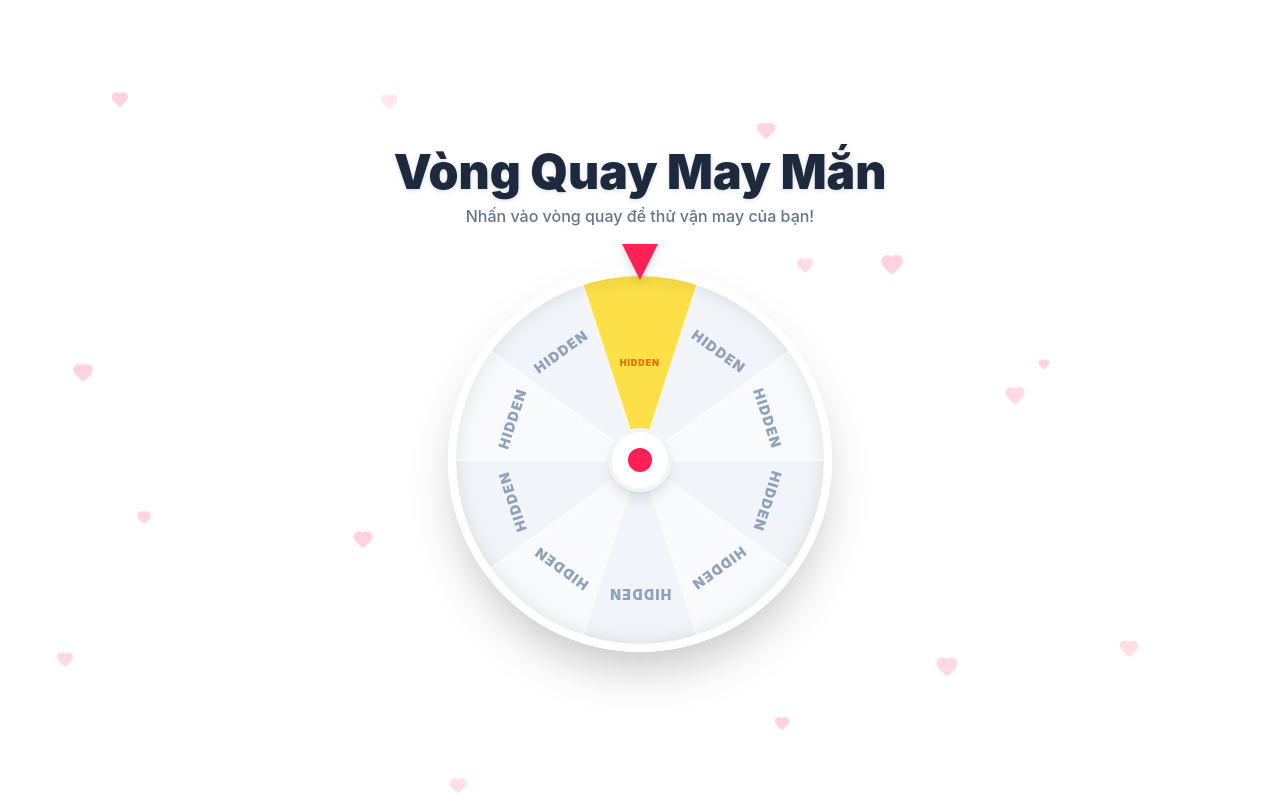
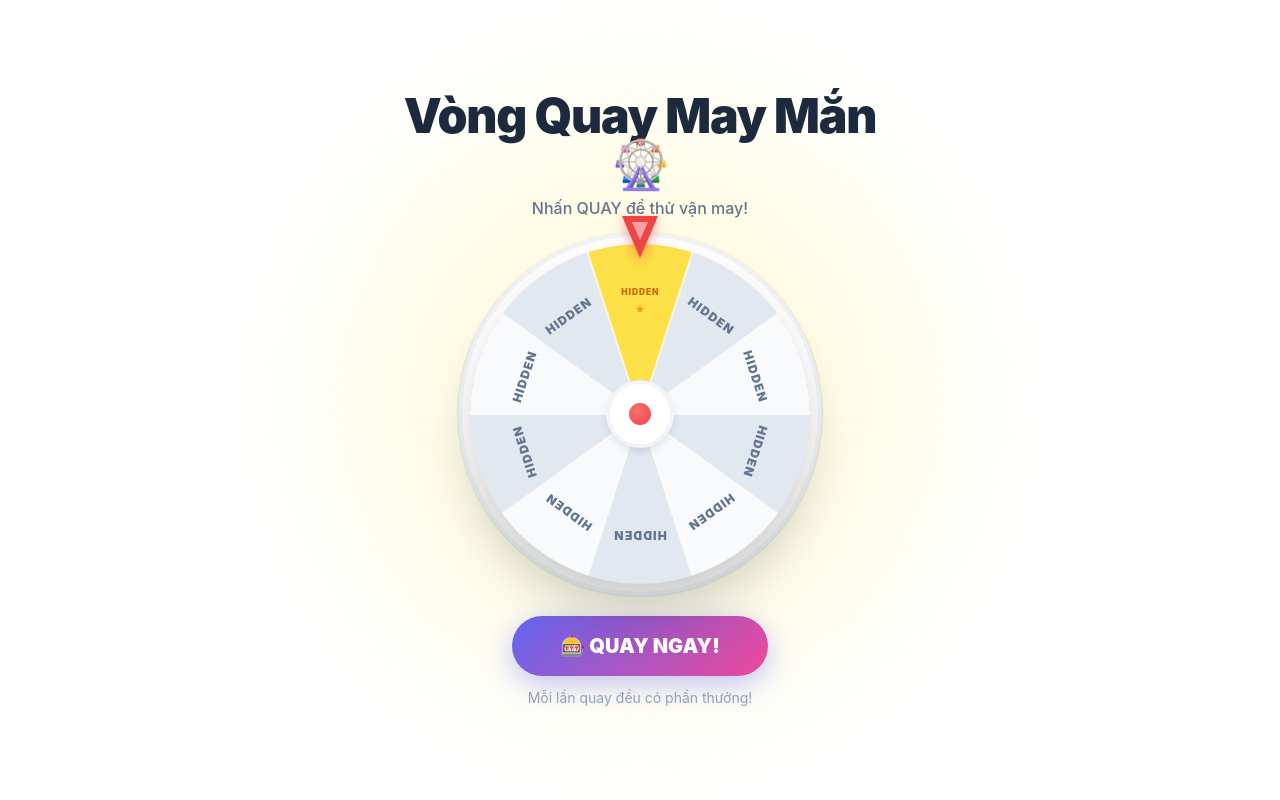
Before and after one commit to FIRaci/foru3, a React (Vite) app: page / in a window 1280 px wide. Built offline with nearby package versions, Linux system fonts and the light colour scheme.

Commit message:
Enhance wheel animation and visuals

```diff
--- a/src/App.tsx
+++ b/src/App.tsx
@@ -1,224 +1,399 @@
-import { useState, useRef } from 'react';
+import { useState, useRef, useCallback } from 'react';
 import gsap from 'gsap';
 import confetti from 'canvas-confetti';
-import { Gift, Heart, Sparkles } from 'lucide-react';
+import { Sparkles, RotateCcw } from 'lucide-react';
 import { motion, AnimatePresence } from 'motion/react';
 
+// ─── Constants ─────────────────────────────────────────────────────────────
+const SLICES = 10;
+const TARGET_INDEX = 0; // ô vàng luôn thắng
+const SLICE_DEG = 360 / SLICES; // 36° mỗi ô
+const MIN_SPINS = 7; // vòng tối thiểu trước khi dừng
+
+// Slice center trong conic-gradient(from -18deg, ...):
+// Slice i bắt đầu từ (-18 + i*36)deg, center = (-18 + i*36 + 18) = i*36 deg
+// Pointer ở top = 0° → để slice TARGET_INDEX dừng ở top:
+// net rotation sau khi GSAP = 0° (mod 360) → wheel ở đúng vị trí ban đầu
+// => finalAngle = N * 360 (luôn thắng slice 0)
+
+function getWinningFinalRotation(currentGsapRotation: number): number {
+  // làm tròn về bội số 360° gần nhất phía trên currentGsapRotation
+  const alreadySpun = Math.abs(currentGsapRotation);
+  const base = Math.ceil(alreadySpun / 360) * 360;
+  const target = base + MIN_SPINS * 360;
+  return target; // luôn dừng tại rotation % 360 === 0 → ô vàng (slice 0) dưới pointer
+}
+
+// ─── Slice colors & labels ─────────────────────────────────────────────────
+const SLICE_DATA = Array.from({ length: SLICES }, (_, i) => ({
+  index: i,
+  isTarget: i === TARGET_INDEX,
+  color: i === TARGET_INDEX ? '#fde047' : i % 2 === 0 ? '#f8fafc' : '#e2e8f0',
+  label: 'HIDDEN',
+}));
+
+const conicColors = SLICE_DATA.map(({ color }, i) =>
+  `${color} ${i * SLICE_DEG}deg ${(i + 1) * SLICE_DEG}deg`
+).join(', ');
+
+// ─── Component ──────────────────────────────────────────────────────────────
 export default function App() {
-  const [spinning, setSpinning] = useState(false);
-  const [showReward, setShowReward] = useState(false);
-  const [claimed, setClaimed] = useState(false);
-
+  const [phase, setPhase] = useState<'idle' | 'spinning' | 'winner' | 'claimed'>('idle');
   const wheelRef = useRef<HTMLDivElement>(null);
   const audioRef = useRef<HTMLAudioElement>(null);
+  const spinTweenRef = useRef<gsap.core.Tween | null>(null);
+  // Track cumulative GSAP rotation so reset stays consistent
+  const cumulativeRotation = useRef(0);
 
-  const SLICES = 10;
-  const TARGET_INDEX = 0; // Index 0 will be our yellow, smaller one
+  const spin = useCallback(() => {
+    if (phase !== 'idle') return;
+    setPhase('spinning');
 
-  // Create conic gradient string for the wheel background
-  // Offset by -18deg so that slice 0 is perfectly centered at the top
-  const conicColors = Array.from({ length: SLICES }).map((_, i) => {
-    const isTarget = i === TARGET_INDEX;
-    const color = isTarget ? '#fde047' : (i % 2 === 0 ? '#f8fafc' : '#f1f5f9');
-    return `${color} ${i * 36}deg ${(i + 1) * 36}deg`;
-  }).join(', ');
+    const finalRotation = getWinningFinalRotation(cumulativeRotation.current);
+    cumulativeRotation.current = finalRotation;
 
-  const spin = () => {
-    if (spinning || showReward) return;
-    setSpinning(true);
+    spinTweenRef.current = gsap.to(wheelRef.current, {
+      rotation: finalRotation,
+      duration: 7,
+      ease: 'power3.inOut',
+      onUpdate() {
+        // Add subtle wobble near the end (last 20% of duration)
+        const progress = this.progress();
+        if (progress > 0.82 && progress < 0.98) {
+          const wobble = Math.sin(progress * 120) * (1 - progress) * 3;
+          gsap.set(wheelRef.current, { skewX: wobble });
+        } else if (progress >= 0.98) {
+          gsap.set(wheelRef.current, { skewX: 0 });
+        }
+      },
+      onComplete: () => {
+        // Satisfying snap + bounce
+        gsap.fromTo(
+          wheelRef.current,
+          { scaleX: 1.04, scaleY: 0.97 },
+          {
+            scaleX: 1, scaleY: 1,
+            duration: 0.5,
+            ease: 'elastic.out(1.2, 0.4)',
+            onComplete: () => {
+              setPhase('winner');
+              triggerWin();
+            }
+          }
+        );
+      },
+    });
+  }, [phase]);
 
-    const spins = 6;
-    const finalRotation = 360 * spins;
+  const triggerWin = () => {
+    // Audio
+    if (audioRef.current) {
+      audioRef.current.currentTime = 0;
+      audioRef.current.volume = 0.6;
+      audioRef.current.play().catch(() => {});
+    }
 
-    gsap.to(wheelRef.current, {
-      rotation: finalRotation,
-      duration: 6,
-      ease: "power4.out",
-      onComplete: () => {
-        setSpinning(false);
-        setShowReward(true);
-        triggerWin();
-      }
-    });
+    // Confetti burst
+    const launch = (opts: confetti.Options) => confetti({ ...opts, zIndex: 9999 });
+
+    // Center burst
+    launch({ particleCount: 120, spread: 100, origin: { y: 0.5 }, colors: ['#fde047', '#ef4444', '#ec4899', '#3b82f6', '#10b981', '#ffffff'] });
+
+    // Continuous side cannons
+    const end = Date.now() + 3500;
+    const frame = () => {
+      launch({ particleCount: 7, angle: 55, spread: 65, origin: { x: 0, y: 0.75 }, colors: ['#fde047', '#ef4444', '#ec4899'] });
+      launch({ particleCount: 7, angle: 125, spread: 65, origin: { x: 1, y: 0.75 }, colors: ['#3b82f6', '#10b981', '#fde047'] });
+      if (Date.now() < end) requestAnimationFrame(frame);
+    };
+    frame();
+
+    // Hearts
+    launch({ particleCount: 30, spread: 80, origin: { y: 0.3 }, shapes: ['circle'], colors: ['#ec4899', '#f43f5e', '#fb7185'] });
   };
 
-  const triggerWin = () => {
-    // Play audio
-    if (audioRef.current) {
-      audioRef.current.volume = 0.5;
-      audioRef.current.play().catch(e => console.log("Audio play blocked", e));
-    }
-
-    // Confetti
-    const duration = 4000;
-    const end = Date.now() + duration;
-
-    const frame = () => {
-      confetti({
-        particleCount: 6,
-        angle: 60,
-        spread: 60,
-        origin: { x: 0, y: 0.8 },
-        colors: ['#fde047', '#ef4444', '#ec4899', '#3b82f6', '#10b981']
-      });
-      confetti({
-        particleCount: 6,
-        angle: 120,
-        spread: 60,
-        origin: { x: 1, y: 0.8 },
-        colors: ['#fde047', '#ef4444', '#ec4899', '#3b82f6', '#10b981']
-      });
-
-      if (Date.now() < end) {
-        requestAnimationFrame(frame);
-      }
-    };
-    frame();
+  const reset = () => {
+    setPhase('idle');
+    // Reset GSAP rotation to 0 without animating
+    gsap.set(wheelRef.current, { rotation: 0, skewX: 0, scaleX: 1, scaleY: 1 });
+    cumulativeRotation.current = 0;
   };
 
   return (
-    <div className="min-h-screen bg-white flex flex-col items-center justify-center font-sans overflow-hidden relative">
-      {/* Free clapping/cheering sound from mixkit */}
+    <div className="min-h-screen bg-white flex flex-col items-center justify-center font-sans overflow-hidden relative select-none">
+      {/* Ambient gradient glow behind wheel */}
+      <div className="absolute inset-0 pointer-events-none">
+        <div className="absolute top-1/2 left-1/2 -translate-x-1/2 -translate-y-1/2 w-[600px] h-[600px] rounded-full bg-yellow-100 opacity-40 blur-3xl" />
+      </div>
+
+      {/* Audio */}
       <audio ref={audioRef} src="https://assets.mixkit.co/active_storage/sfx/2013/2013-preview.mp3" preload="auto" />
 
-      {/* Floating Hearts for atmosphere */}
-      <div className="absolute inset-0 pointer-events-none opacity-20">
-         {Array.from({ length: 15 }).map((_, i) => (
-           <Heart
-             key={i}
-             className="absolute text-rose-500 animate-pulse"
-             style={{
-               top: `${Math.random() * 100}%`,
-               left: `${Math.random() * 100}%`,
-               transform: `scale(${Math.random() * 0.5 + 0.5})`,
-               animationDuration: `${Math.random() * 3 + 2}s`,
-               animationDelay: `${Math.random() * 2}s`
-             }}
-             fill="currentColor"
-           />
-         ))}
-      </div>
+      <AnimatePresence mode="wait">
+        {phase !== 'claimed' ? (
+          <motion.div
+            key="wheel-screen"
+            initial={{ opacity: 0, y: 24 }}
+            animate={{ opacity: 1, y: 0 }}
+            exit={{ opacity: 0, scale: 0.9, filter: 'blur(8px)' }}
+            transition={{ duration: 0.45 }}
+            className="flex flex-col items-center gap-6 z-10 w-full max-w-lg px-4"
+          >
+            {/* Title */}
+            <div className="text-center">
+              <h1 className="text-4xl md:text-5xl font-black text-slate-800 tracking-tight">
+                Vòng Quay May Mắn 🎡
+              </h1>
+              <p className="text-slate-500 mt-2 text-base font-medium">
+                {phase === 'idle' && 'Nhấn QUAY để thử vận may!'}
+                {phase === 'spinning' && 'Đang quay…'}
+                {phase === 'winner' && '🎉 Trúng rồi! Nhấn để nhận quà!'}
+              </p>
+            </div>
 
-      <AnimatePresence mode="wait">
-        {!showReward ? (
-          <motion.div
-            key="wheel"
-            initial={{ opacity: 0, scale: 0.9 }}
-            animate={{ opacity: 1, scale: 1 }}
-            exit={{ opacity: 0, scale: 1.1, filter: 'blur(10px)' }}
-            transition={{ duration: 0.5 }}
-            className="flex flex-col items-center z-10"
-          >
-            <h1 className="text-4xl md:text-5xl font-black text-slate-800 mb-2 drop-shadow-sm text-center">
-              Vòng Quay May Mắn
-            </h1>
-            <p className="text-slate-500 mb-10 font-medium">Nhấn vào vòng quay để thử vận may của bạn!</p>
+            {/* Wheel area */}
+            <div className="relative flex items-center justify-center">
 
-            <div className="relative w-80 h-80 md:w-96 md:h-96 cursor-pointer group" onClick={spin}>
-              {/* Pointer */}
-              <div className="absolute -top-6 left-1/2 -translate-x-1/2 w-0 h-0 border-l-[18px] border-r-[18px] border-t-[36px] border-l-transparent border-r-transparent border-t-rose-500 z-20 filter drop-shadow-lg"></div>
+              {/* Outer decorative ring */}
+              <div
+                className="absolute rounded-full"
+                style={{
+                  width: 'calc(100% + 24px)',
+                  height: 'calc(100% + 24px)',
+                  background: 'conic-gradient(#fde047, #ef4444, #3b82f6, #10b981, #ec4899, #fde047)',
+                  filter: 'blur(1px)',
+                  opacity: 0.4,
+                }}
+              />
+
+              {/* Pointer triangle */}
+              <div
+                className="absolute z-30"
+                style={{
+                  top: '-28px',
+                  left: '50%',
+                  transform: 'translateX(-50%)',
+                  width: 0, height: 0,
+                  borderLeft: '18px solid transparent',
+                  borderRight: '18px solid transparent',
+                  borderTop: '42px solid #ef4444',
+                  filter: 'drop-shadow(0 4px 6px rgba(239,68,68,0.5))',
+                }}
+              />
+              {/* Pointer highlight */}
+              <div
+                className="absolute z-30"
+                style={{
+                  top: '-22px',
+                  left: '50%',
+                  transform: 'translateX(-50%)',
+                  width: 0, height: 0,
+                  borderLeft: '8px solid transparent',
+                  borderRight: '8px solid transparent',
+                  borderTop: '18px solid rgba(255,255,255,0.5)',
+                }}
+              />
 
               {/* The Wheel */}
               <div
-                ref={wheelRef}
-                className="w-full h-full rounded-full shadow-2xl relative overflow-hidden border-8 border-white transition-transform duration-300 group-hover:scale-105"
+                className="relative cursor-pointer rounded-full overflow-hidden"
                 style={{
-                  background: `conic-gradient(from -18deg, ${conicColors})`,
-                  boxShadow: '0 25px 50px -12px rgba(0, 0, 0, 0.25), inset 0 0 20px rgba(0,0,0,0.1)'
+                  width: 340, height: 340,
+                  boxShadow: '0 30px 60px -10px rgba(0,0,0,0.25), 0 0 0 8px white, 0 0 0 12px #f1f5f9',
                 }}
+                onClick={spin}
               >
-                {/* Lines separating slices */}
-                {Array.from({ length: SLICES }).map((_, i) => (
-                   <div
-                     key={`line-${i}`}
-                     className="absolute top-0 left-1/2 w-[2px] h-1/2 bg-white/50 origin-bottom"
-                     style={{ transform: `translateX(-50%) rotate(${i * 36 + 18}deg)` }}
-                   ></div>
-                ))}
+                {/* Conic wheel disc */}
+                <div
+                  ref={wheelRef}
+                  className="w-full h-full rounded-full"
+                  style={{
+                    background: `conic-gradient(from -18deg, ${conicColors})`,
+                  }}
+                >
+                  {/* Divider lines */}
+                  {SLICE_DATA.map((_, i) => (
+                    <div
+                      key={`line-${i}`}
+                      className="absolute top-0 left-1/2 origin-bottom pointer-events-none"
+                      style={{
+                        width: 2, height: '50%',
+                        marginLeft: -1,
+                        background: 'rgba(255,255,255,0.7)',
+                        transform: `rotate(${i * SLICE_DEG - 18}deg)`,
+                        transformOrigin: 'bottom center',
+                        top: 0,
+                        left: '50%',
+                        position: 'absolute',
+                      }}
+                    />
+                  ))}
 
-                {/* Slices Text */}
-                {Array.from({ length: SLICES }).map((_, i) => {
-                  const isTarget = i === TARGET_INDEX;
-                  const rotation = i * 36;
-                  return (
-                    <div
-                      key={`text-${i}`}
-                      className="absolute top-0 left-0 w-full h-full origin-center flex justify-center pointer-events-none"
-                      style={{ transform: `rotate(${rotation}deg)` }}
-                    >
-                      <div className={`mt-8 md:mt-10 font-black uppercase tracking-widest ${
-                        isTarget
-                          ? 'text-amber-600 text-xs scale-75'
-                          : 'text-slate-400 text-sm'
-                      }`}>
-                        Hidden
+                  {/* Slice labels */}
+                  {SLICE_DATA.map(({ index, isTarget }) => {
+                    // center angle of slice i = i * 36° (because conic starts at -18deg, center at i*36)
+                    const angleDeg = index * SLICE_DEG;
+                    return (
+                      <div
+                        key={`label-${index}`}
+                        className="absolute inset-0 pointer-events-none"
+                        style={{ transform: `rotate(${angleDeg}deg)` }}
+                      >
+                        {/* Text positioned from top-center going downward */}
+                        <div
+                          className="absolute w-full flex flex-col items-center"
+                          style={{ top: '12%' }}
+                        >
+                          <span
+                            className={`font-black uppercase tracking-widest ${
+                              isTarget
+                                ? 'text-amber-700 text-[10px] opacity-80'
+                                : 'text-slate-500 text-xs'
+                            }`}
+                            style={{ transform: isTarget ? 'scale(0.85)' : undefined }}
+                          >
+                            HIDDEN
+                          </span>
+                          {isTarget && (
+                            <span className="text-amber-500 mt-0.5" style={{ fontSize: 10 }}>★</span>
+                          )}
+                        </div>
                       </div>
-                    </div>
-                  )
-                })}
+                    );
+                  })}
+                </div>
 
                 {/* Center knob */}
-                <div className="absolute top-1/2 left-1/2 -translate-x-1/2 -translate-y-1/2 w-16 h-16 bg-white rounded-full shadow-lg border-4 border-slate-100 flex items-center justify-center">
-                  <div className="w-6 h-6 bg-rose-500 rounded-full shadow-inner"></div>
+                <div
+                  className="absolute top-1/2 left-1/2 -translate-x-1/2 -translate-y-1/2 rounded-full flex items-center justify-center z-20"
+                  style={{
+                    width: 60, height: 60,
+                    background: 'white',
+                    boxShadow: '0 0 0 4px #f1f5f9, 0 4px 12px rgba(0,0,0,0.2)',
+                  }}
+                >
+                  <div
+                    className="rounded-full"
+                    style={{ width: 22, height: 22, background: 'radial-gradient(circle at 35% 35%, #f87171, #ef4444)' }}
+                  />
                 </div>
+
+                {/* Winner glow overlay */}
+                <AnimatePresence>
+                  {phase === 'winner' && (
+                    <motion.div
+                      initial={{ opacity: 0 }}
+                      animate={{ opacity: [0, 0.3, 0.1, 0.3] }}
+                      transition={{ duration: 1.5, repeat: Infinity }}
+                      className="absolute inset-0 rounded-full pointer-events-none"
+                      style={{ background: 'radial-gradient(circle, rgba(253,224,71,0.6) 0%, transparent 70%)' }}
+                    />
+                  )}
+                </AnimatePresence>
               </div>
+            </div>
+
+            {/* Spin / Claim buttons */}
+            <div className="flex flex-col items-center gap-3 mt-2">
+              {phase === 'winner' ? (
+                <motion.button
+                  initial={{ scale: 0, opacity: 0 }}
+                  animate={{ scale: 1, opacity: 1 }}
+                  transition={{ type: 'spring', bounce: 0.6, delay: 0.3 }}
+                  onClick={() => setPhase('claimed')}
+                  className="px-10 py-4 rounded-full font-black text-xl text-white cursor-pointer"
+                  style={{
+                    background: 'linear-gradient(135deg, #f59e0b, #ef4444)',
+                    boxShadow: '0 8px 30px rgba(245,158,11,0.5)',
+                  }}
+                  whileHover={{ scale: 1.07, boxShadow: '0 12px 40px rgba(245,158,11,0.7)' }}
+                  whileTap={{ scale: 0.95 }}
+                >
+                  🎁 Nhận Quà Ngay!
+                </motion.button>
+              ) : (
+                <motion.button
+                  onClick={spin}
+                  disabled={phase === 'spinning'}
+                  className="px-12 py-4 rounded-full font-black text-xl text-white cursor-pointer disabled:opacity-60 disabled:cursor-not-allowed"
+                  style={{
+                    background: phase === 'spinning'
+                      ? 'linear-gradient(135deg, #94a3b8, #64748b)'
+                      : 'linear-gradient(135deg, #6366f1, #ec4899)',
+                    boxShadow: phase === 'spinning' ? 'none' : '0 8px 30px rgba(99,102,241,0.4)',
+                  }}
+                  whileHover={phase !== 'spinning' ? { scale: 1.07 } : {}}
+                  whileTap={phase !== 'spinning' ? { scale: 0.93 } : {}}
+                >
+                  {phase === 'spinning' ? '⏳ Đang Quay…' : '🎰 QUAY NGAY!'}
+                </motion.button>
+              )}
+
+              {phase === 'idle' && (
+                <p className="text-slate-400 text-sm">Mỗi lần quay đều có phần thưởng!</p>
+              )}
             </div>
           </motion.div>
         ) : (
+          // ── Reward Screen ──────────────────────────────────────────────
           <motion.div
-            key="reward"
-            initial={{ opacity: 0, y: 50 }}
-            animate={{ opacity: 1, y: 0 }}
-            transition={{ duration: 0.8, type: "spring" }}
-            className="flex flex-col items-center justify-center z-20"
+            key="reward-screen"
+            initial={{ opacity: 0, scale: 0.85, y: 40 }}
+            animate={{ opacity: 1, scale: 1, y: 0 }}
+            transition={{ type: 'spring', bounce: 0.45, duration: 0.8 }}
+            className="flex flex-col items-center gap-6 z-20 px-4 w-full max-w-xl"
           >
-            {!claimed ? (
-              <motion.div
-                className="flex flex-col items-center cursor-pointer group"
-                onClick={() => setClaimed(true)}
-                whileHover={{ scale: 1.05 }}
-                whileTap={{ scale: 0.95 }}
-              >
-                <h2 className="text-4xl font-black text-slate-800 mb-8 animate-bounce text-center">
-                  Click to claim your reward!
-                </h2>
-                <div className="relative">
-                  <div className="absolute inset-0 bg-amber-400 blur-3xl opacity-30 rounded-full animate-pulse"></div>
-                  <Gift size={120} strokeWidth={1} className="text-rose-500 relative z-10 drop-shadow-2xl" />
-                  <Sparkles size={40} className="absolute -top-4 -right-4 text-amber-400 animate-spin-slow z-20" />
-                </div>
-                <p className="mt-8 text-slate-500 font-medium">Bấm vào hộp quà để mở!</p>
-              </motion.div>
-            ) : (
-              <motion.div
-                initial={{ opacity: 0, scale: 0.5 }}
-                animate={{ opacity: 1, scale: 1 }}
-                transition={{ type: "spring", bounce: 0.5 }}
-                className="flex flex-col items-center"
-              >
-                <div className="relative rounded-2xl overflow-hidden shadow-2xl border-8 border-white bg-white max-w-lg w-full px-4">
-                   {/* We will load the user's A gift.png here */}
-                   <img
-                     src="/A gift.png"
-                     alt="A special gift"
-                     className="w-full h-auto object-contain rounded-xl"
-                     onError={(e) => {
-                       // Fallback if image not found
-                       e.currentTarget.src = "https://images.unsplash.com/photo-1549465220-1a8b9238cd48?q=80&w=2040&auto=format&fit=crop";
-                     }}
-                   />
-                </div>
+            <div className="text-center">
+              <h2 className="text-5xl font-black text-rose-500 mb-1">Chúc Mừng! 🎉</h2>
+              <p className="text-slate-500 font-medium text-lg">Bạn đã nhận được phần quà đặc biệt!</p>
+            </div>
+
+            {/* Gift image */}
+            <motion.div
+              initial={{ opacity: 0, y: 20 }}
+              animate={{ opacity: 1, y: 0 }}
+              transition={{ delay: 0.35 }}
+              className="relative rounded-3xl overflow-hidden"
+              style={{ boxShadow: '0 30px 60px rgba(0,0,0,0.15), 0 0 0 6px white, 0 0 0 10px #fde047' }}
+            >
+              <img
+                src="/A gift.png"
+                alt="A special gift"
+                className="w-full max-w-md object-contain"
+                onError={(e) => {
+                  e.currentTarget.src = 'https://images.unsplash.com/photo-1549465220-1a8b9238cd48?q=80&w=800&auto=format&fit=crop';
+                }}
+              />
+            </motion.div>
+
+            {/* Floating sparkles */}
+            <div className="absolute inset-0 pointer-events-none overflow-hidden">
+              {Array.from({ length: 12 }).map((_, i) => (
                 <motion.div
-                  initial={{ opacity: 0, y: 20 }}
-                  animate={{ opacity: 1, y: 0 }}
-                  transition={{ delay: 0.5 }}
-                  className="mt-8 text-center"
+                  key={i}
+                  className="absolute text-yellow-400"
+                  style={{ left: `${10 + i * 8}%`, top: `${20 + (i % 3) * 20}%` }}
+                  animate={{ y: [0, -15, 0], opacity: [0.5, 1, 0.5], scale: [0.8, 1.2, 0.8] }}
+                  transition={{ duration: 2 + i * 0.3, repeat: Infinity, delay: i * 0.2 }}
                 >
-                  <h2 className="text-3xl font-black text-rose-500 mb-2">Chúc Mừng!</h2>
-                  <p className="text-slate-600 font-medium text-lg">Bạn đã nhận được phần quà đặc biệt!</p>
+                  <Sparkles size={16 + (i % 3) * 8} />
                 </motion.div>
-              </motion.div>
-            )}
+              ))}
+            </div>
+
+            {/* Reset */}
+            <motion.button
+              initial={{ opacity: 0, y: 10 }}
+              animate={{ opacity: 1, y: 0 }}
+              transition={{ delay: 0.8 }}
+              onClick={reset}
+              className="flex items-center gap-2 px-8 py-3 rounded-full font-bold text-slate-600 border-2 border-slate-200 hover:border-slate-400 hover:text-slate-800 transition-all cursor-pointer"
+              whileHover={{ scale: 1.05 }}
+              whileTap={{ scale: 0.95 }}
+            >
+              <RotateCcw size={18} />
+              Quay Lại
+            </motion.button>
           </motion.div>
         )}
       </AnimatePresence>
```
